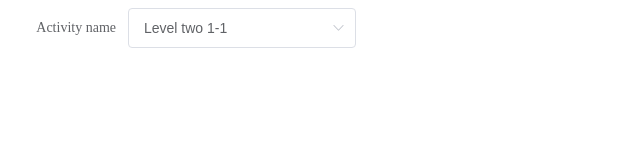
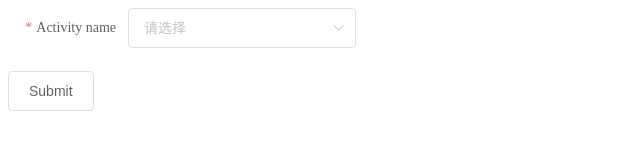
Before and after one commit to ITzhangxi/select-tree, a Vue app: page / in a window 1280 px wide. Shown: the top 161 px of the page, without its empty margins (0-640 px from the left). Built offline with nearby package versions, Linux system fonts and the light colour scheme.

Commit message:
feat: 添加validate

```diff
--- a/src/App.vue
+++ b/src/App.vue
@@ -1,27 +1,57 @@
 <template>
-  <el-form ref="form" :model="formff" label-width="120px">
-    <el-form-item label="Activity name">
+  <el-form ref="formRef" :model="formff" label-width="120px">
+    <el-form-item
+      label="Activity name"
+      prop="name"
+      :rules="[
+        {
+          required: true,
+          message: 'Please input email address',
+          trigger: 'change',
+        },
+      ]"
+    >
       <select-tree
         v-model="formff.name"
         :treeData="treeData"
         nodeKey="id"
-        clearable
         :selectProps="{ clearable: true }"
       ></select-tree>
     </el-form-item>
   </el-form>
+  <el-button @click="handleSubmit">Submit</el-button>
 </template>
 
 <script>
-import { defineComponent, ref } from "vue";
+import { defineComponent, ref, watch } from "vue";
 import SelectTree from "./components/SelectTree.vue";
 
 export default defineComponent({
   name: "App",
   components: { SelectTree },
   setup() {
-    const formff = ref({ name: 2 });
+    const formff = ref({ name: "" });
+    watch(
+      () => formff.value.name,
+      () => {
+        console.log("watch", formff.value.name);
+      }
+    );
+    const nameValidator = (rule, value, callback) => {
+      console.log("rule", rule);
+      console.log("value", value);
+      callback(new Error("adsfas"));
+    };
+    const formRef = ref(null);
+    const handleSubmit = () => {
+      if (formRef.value) {
+        formRef.value.validate();
+      }
+    };
     return {
+      nameValidator,
+      handleSubmit,
+      formRef,
       formff,
       treeData: [
         {
--- a/src/components/SelectTree.vue
+++ b/src/components/SelectTree.vue
@@ -5,7 +5,17 @@
     class="select-tree"
     ref="selectRef"
     v-bind="$attrs.selectProps"
+    @remove-tag="handleRemoveTag"
+    @clear="handleClear"
   >
+    <!-- <el-option
+      v-for="item in Object.values(map)"
+      :key="item[nodeKey]"
+      :label="item[props.label]"
+      :value="item[nodeKey]"
+      style="display: none"
+    >
+    </el-option> -->
     <template #empty>
       <el-tree
         class="select-tree"
@@ -22,16 +32,20 @@
   </el-select>
 </template>
 <script>
-import { defineComponent, watch, ref } from "vue";
+import { defineComponent, watch, ref, getCurrentInstance } from "vue";
 const setActive = (() => {
   const sty = document.createElement("style");
   document.body.appendChild(sty);
-  return function (id) {
-    sty.innerText = `
+  return function (ids) {
+    sty.innerText = ids
+      .map((id) => {
+        return `
         .is-checked[data-key="${id}"]>.el-tree-node__content {
             background-color: #f5f7fa !important;
         }
         `;
+      })
+      .join("");
   };
 })();
 
@@ -57,7 +71,7 @@ export default defineComponent({
       default: "请选择",
     },
     modelValue: {
-      type: [String, Number],
+      type: [String, Number, Array],
       default: "",
     },
     nodeKey: {
@@ -70,21 +84,35 @@ export default defineComponent({
       default: () => ({ children: "children", label: "label" }),
     },
   },
-  emits: ["update:modelValue", "node-click"],
+  emits: ["update:modelValue", "node-click", "clear"],
   setup(props, context) {
+    const self = getCurrentInstance();
+    const ctx = self.ctx || {};
+    const $attrs = ctx.$attrs || {};
+    const selectProps = $attrs.selectProps || {};
     const map = mapData(props.treeData, props.nodeKey, props.props.children);
 
-    const selectVal = ref("");
+    const selectVal = ref(selectProps.multiple ? [] : "");
     const checkedKeys = ref([]);
     const expandedKeys = ref([]);
 
     watch(
       () => props.modelValue,
       (val) => {
-        selectVal.value = (map[val] && map[val][props.props.label]) || val;
-        checkedKeys.value = [val];
-        expandedKeys.value = [val];
-        setActive(val);
+        const mVal = Array.isArray(val) ? val : [val];
+        if (selectProps.multiple) {
+          selectVal.value = [];
+          mVal.forEach((item) => {
+            selectVal.value.push(
+              (map[item] && map[item][props.props.label]) || item
+            );
+          });
+        } else {
+          selectVal.value = (map[val] && map[val][props.props.label]) || val;
+        }
+        checkedKeys.value = [...mVal];
+        expandedKeys.value = [...mVal];
+        setActive(mVal);
       },
       { immediate: true, deep: true }
     );
@@ -92,12 +120,41 @@ export default defineComponent({
     const selectRef = ref(null);
 
     const handleNodeClick = (val) => {
-      context.emit("update:modelValue", val[props.nodeKey]);
+      const modelValue = Array.isArray(props.modelValue)
+        ? props.modelValue
+        : [];
+      let selectVal = new Set(modelValue);
+      if (selectProps.multiple) {
+        selectVal.has(val[props.nodeKey])
+          ? selectVal.delete(val[props.nodeKey])
+          : selectVal.add(val[props.nodeKey]);
+        selectVal = [...selectVal];
+      } else {
+        selectVal = val[props.nodeKey];
+        selectRef.value && selectRef.value.blur();
+      }
+      context.emit("update:modelValue", selectVal);
       context.emit("node-click", ...arguments);
-      selectRef.value && selectRef.value.blur();
     };
 
-    return { handleNodeClick, selectVal, checkedKeys, expandedKeys, selectRef };
+    const handleRemoveTag = () => {
+      // context.emit("update:modelValue", "");
+    };
+    const handleClear = () => {
+      context.emit("update:modelValue", "");
+      context.emit("clear", ...arguments);
+    };
+
+    return {
+      handleNodeClick,
+      selectVal,
+      checkedKeys,
+      expandedKeys,
+      selectRef,
+      handleRemoveTag,
+      handleClear,
+      map,
+    };
   },
 });
 </script>
```
